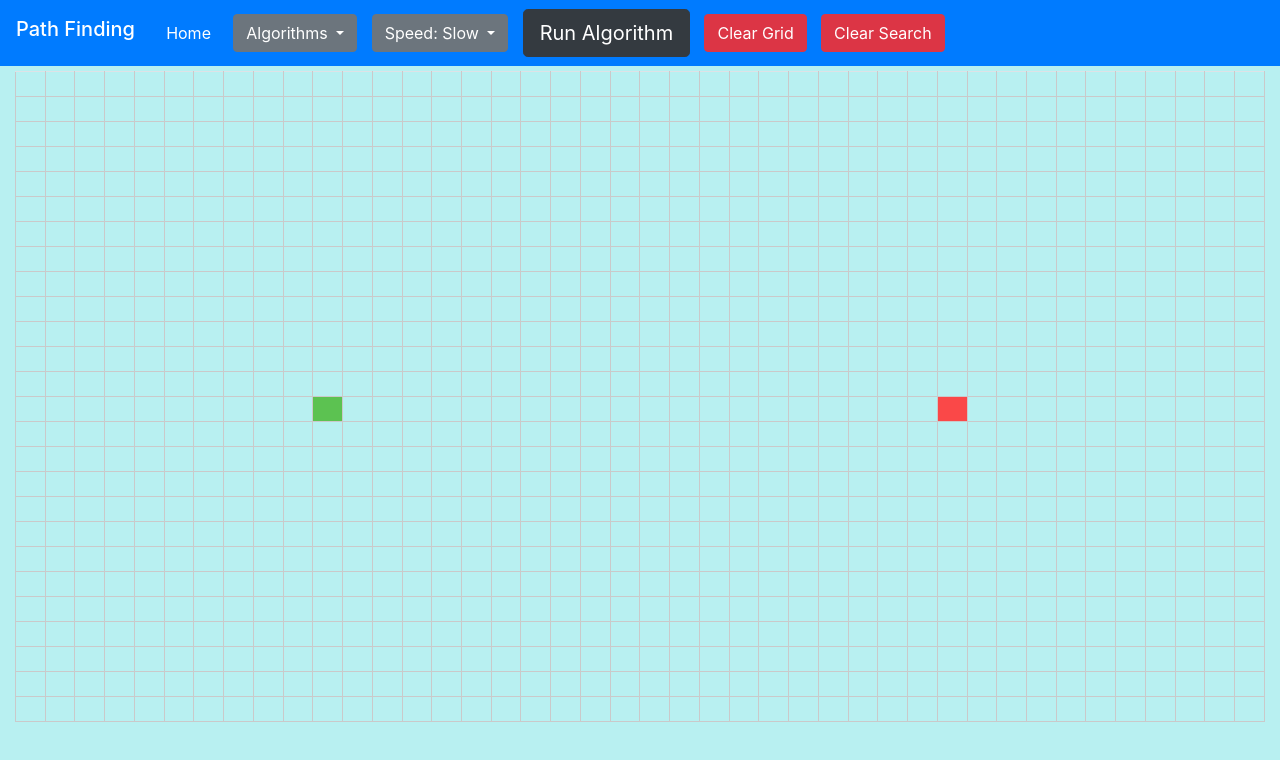
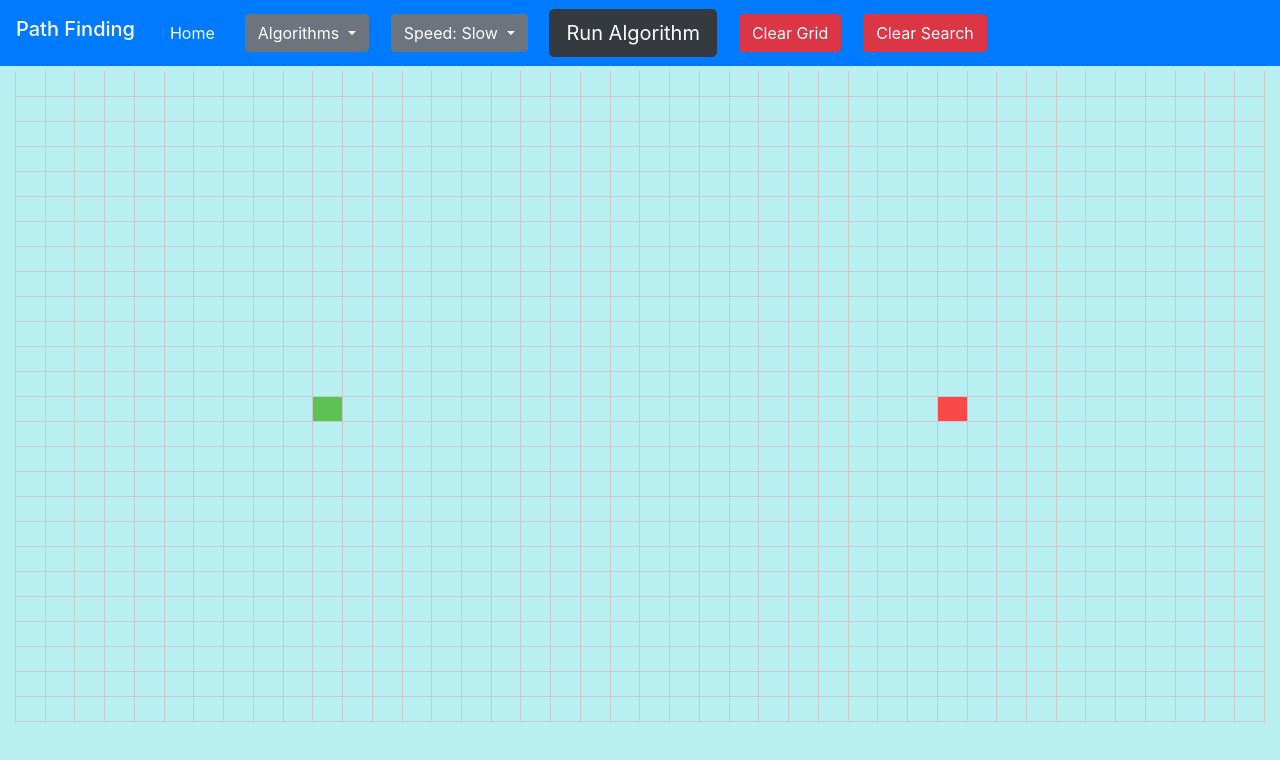
Before and after one commit to ThomasRainford/Algorithm-Visualiser, a website: page pathfinding.html in a window 1280 px wide. Drawn offline with nearby package versions, Linux system fonts and the light colour scheme.

Commit message:
Fix navbar ul div.

```diff
--- a/pathfinding.html
+++ b/pathfinding.html
@@ -32,7 +32,7 @@
                 <span class="navbar-toggler-icon"></span>
             </button>
             <div class="collapse navbar-collapse" id="navbarNav">
-                <ul class="navbar-nav">
+                <ul class="navbar-nav container-fluid">
                     <li class="nav-item">
                         <a class="nav-link active" href="/">Home</a>
                     </li>
```
Also changed, not shown: public/script/index.js (+4 -3 lines).
